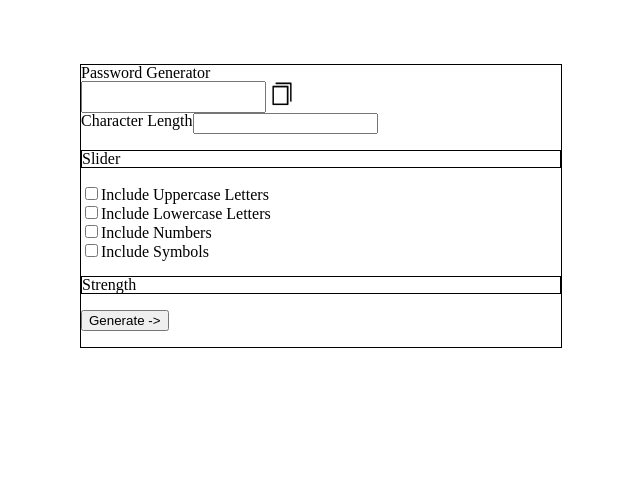
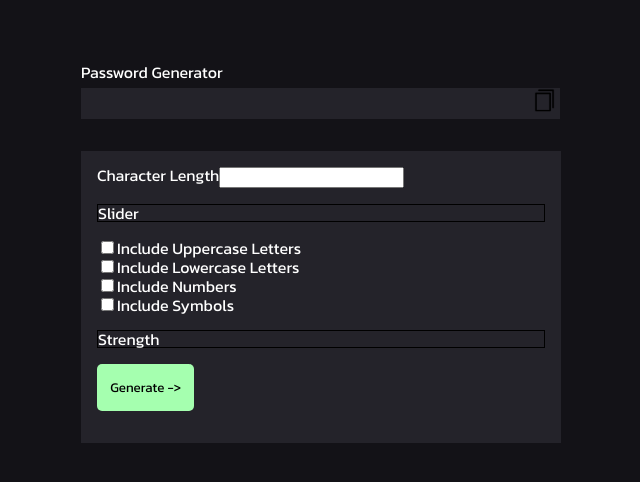
Before and after one commit to 79rubart/password-generator, a plain HTML site: page index.html in a window 1280 px wide. Shown: the whole page, without its empty margins (319-959 px from the left). Drawn offline with Linux system fonts and the light colour scheme.

Commit message:
main.js variables added, some stylizing made

```diff
--- a/index.html
+++ b/index.html
@@ -8,6 +8,7 @@
 
     <link rel="stylesheet" href="reset.css">
     <link rel="stylesheet" href="style.css">
+    <link href="https://fonts.googleapis.com/css2?family=Kanit:wght@400;700&display=swap" rel="stylesheet">
 </head>
 <body>
     <main>
@@ -16,7 +17,7 @@
         </div>
 
         <div class="password">
-            <input type="text" class="password-input"><img src="images/copy-paste.png" alt="Copy and Paste Button" class="copy-paste">
+            <input type="text" class="password-output"><img src="images/copy-paste.png" alt="Copy and Paste Button" class="copy-paste">
         </div>
 
         <div class="options-box">
@@ -29,16 +30,16 @@
             </div>
 
             <div class="checkboxes">
-                <div>
+                <div class="checkbox-divs">
                     <input type="checkbox" class="include-uppercase"><label>Include Uppercase Letters</label>
                 </div>
-                <div>
+                <div class="checkbox-divs">
                     <input type="checkbox" class="include-lowercase"><label>Include Lowercase Letters</label>
                 </div>
-                <div>
+                <div class="checkbox-divs">
                     <input type="checkbox" class="include-numbers"><label>Include Numbers</label>
                 </div>
-                <div>
+                <div class="checkbox-divs">
                     <input type="checkbox" class="include-symbols"><label>Include Symbols</label>
                 </div>
             </div>
@@ -48,7 +49,7 @@
             </div>
 
             <div class="button-div">
-                <button><p>Generate -></p></button>
+                <button class="generate"><p>Generate -></p></button>
             </div>
         </div>
     </main>
--- a/style.css
+++ b/style.css
@@ -1,12 +1,14 @@
 body {
     height: 100vh;
+    background: #131217;
+    font-family: 'Kanit', sans-serif;
+    color: white;
 }
 
 main {
     width: 480px;
     margin: 4em auto;
     text-align: left;
-    border: 1px solid #000000;
 }
 
 .character-length, .slider-div, .checkboxes, .strength, .button-div {
@@ -17,13 +19,42 @@ main {
     border: 1px solid #000000;
 }
 
+.checkbox-divs {
+    display: flex;
+    flex-flow: row nowrap;
+    align-items: center;
+}
+
 .title {
     text-align: left;
+    margin: 0 0 0.5em 0;
 }
 
 .password {
     display: flex;
     flex-flow: row wrap;
+    align-items: center;
+    margin: 0 0 2em 0;
+}
+
+.copy-paste {
+    background: #24232a;
+    width: 31px;
+    cursor: pointer;
+}
+
+.options-box {
+    background: #24232a;
+    border: none;
+    padding: 1em;
+}
+
+.password-output {
+    background: none;
+    border: none;
+    width: 90%;
+    padding: 0.6em;
+    background: #24232a;
 }
 
 .character-length {
@@ -31,11 +62,20 @@ main {
     flex-flow: row wrap;
 }
 
+.number-length {
+
+}
+
 .checkboxes {
     display: flex;
     flex-flow: column nowrap;
 }
 
-.copy-paste {
-    width: 2em;
+.generate {
+    background: #a5ffaf;
+    color: black;
+    font-family: 'Kanit';
+    padding: 1em;
+    border: none;
+    border-radius: 5px;
 }
```
Also changed, not shown: main.js (+8 -0 lines).
